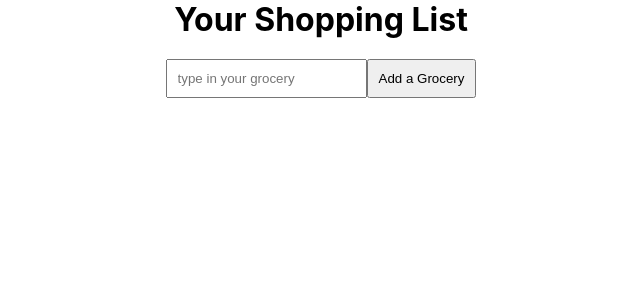
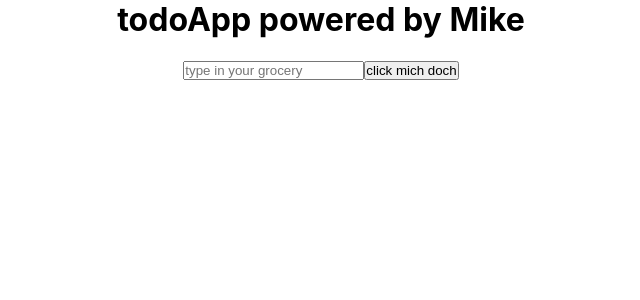
Before and after one commit to mikemangas/todoapp-react-exercise, a React (Create React App) app: page / in a window 1280 px wide. Shown: the top 300 px of the page, without its empty margins (319-959 px from the left). Built offline with nearby package versions, Linux system fonts and the light colour scheme.

Commit message:
created some components, to exercise on them

```diff
--- a/src/App.js
+++ b/src/App.js
@@ -1,12 +1,45 @@
 import "./App.css";
 import { useState } from "react";
-import Product from "./product";
 
 export default function App() {
   return (
     <div className="App">
       <Main />
     </div>
+  );
+}
+
+function Pagetitle({ h1text }) {
+  return <h1>todoApp powered by {h1text}</h1>;
+}
+
+//product component
+function Product({ product, onClickItem, onClickIsBought }) {
+  function handleButtonClick(event) {
+    event.stopPropagation();
+    onClickIsBought(product.name);
+  }
+
+  function handleClick() {
+    onClickItem(product.name);
+  }
+
+  let boughtText;
+  let shoppingListItemClass;
+
+  if (product.isBought) {
+    shoppingListItemClass = "listClass--itemRed";
+    boughtText = "Bought";
+  } else {
+    boughtText = "Buy";
+  }
+
+  return (
+    <li className={`listClass ${shoppingListItemClass}`}>
+      <p onClick={handleClick}>X</p>
+      {product.name}
+      <button onClick={handleButtonClick}>{boughtText}</button>
+    </li>
   );
 }
 
@@ -22,28 +55,6 @@ function Main({ name }) {
     });
     setState(newProducts);
     console.log(newProducts);
-  }
-
-  //event onsbumit and get the value of the form.
-  function handleAddGrocerySubmit(event) {
-    event.preventDefault();
-    //that event target works because, handlegrocerysubmit function is beeing called in the form.
-    const form = event.target;
-    const formInput = form.shoppingForm;
-    const inputValue = formInput.value;
-
-    //concatenate through spread.. the state (which is empty at first, and then then gets the previous status) and the inputvalue - as an array.
-    const newProductItems = [
-      ...state,
-      {
-        name: inputValue,
-        isBought: false,
-      },
-    ];
-
-    //set to new state the productitem.
-    setState(newProductItems);
-    form.reset();
   }
 
   function handleClickIsBought(productName) {
@@ -75,23 +86,62 @@ function Main({ name }) {
     });
     return listItems;
   }
-  let headerTitleH1 = "Your Shopping List";
+  function Inputform({ className }) {
     return (
-    <div>
-      <h1>{headerTitleH1}</h1>
-      <form onSubmit={handleAddGrocerySubmit} className="headerForm">
       <input
-          className="headerInput"
+        className={className}
         name="shoppingForm"
         id="shoppingForm"
         type="text"
         required
         placeholder="type in your grocery"
       ></input>
-        <button className="headerButton" type="submit">
-          Add a Grocery
+    );
+  }
+
+  function Button({ className, buttonText }) {
+    return (
+      <button className={className} type="submit">
+        {buttonText}
       </button>
+    );
+  }
+
+  //event onsbumit and get the value of the form.
+  function handleAddGrocerySubmit(event) {
+    event.preventDefault();
+    //that event target works because, handlegrocerysubmit function is beeing called in the form.
+    const form = event.target;
+    const formInput = form.shoppingForm;
+    const inputValue = formInput.value;
+
+    //concatenate through spread.. the state (which is empty at first, and then then gets the previous status) and the inputvalue - as an array.
+    const newProductItems = [
+      ...state,
+      {
+        name: inputValue,
+        isBought: false,
+      },
+    ];
+
+    //set to new state the productitem.
+    setState(newProductItems);
+    form.reset();
+  }
+
+  function Form() {
+    return (
+      <form onSubmit={handleAddGrocerySubmit} className="headerForm">
+        <Inputform className={"new-class-item"} />
+        <Button className={"power"} buttonText={"click mich doch"} />
       </form>
+    );
+  }
+
+  return (
+    <div>
+      <Pagetitle h1text={"Mike"} />
+      <Form />
       <ul>{renderProducts()}</ul>
     </div>
   );
--- a/src/product.js
+++ /dev/null
@@ -1,29 +0,0 @@
-//product component
-export default function Product({ product, onClickItem, onClickIsBought }) {
-  function handleButtonClick(event) {
-    event.stopPropagation();
-    onClickIsBought(product.name);
-  }
-
-  function handleClick() {
-    onClickItem(product.name);
-  }
-
-  let boughtText;
-  let shoppingListItemClass;
-
-  if (product.isBought) {
-    shoppingListItemClass = "listClass--itemRed";
-    boughtText = "Bought";
-  } else {
-    boughtText = "Buy";
-  }
-
-  return (
-    <li className={`listClass ${shoppingListItemClass}`}>
-      <p onClick={handleClick}>X</p>
-      {product.name}
-      <button onClick={handleButtonClick}>{boughtText}</button>
-    </li>
-  );
-}
```
Lines whose indentation alone changed are shown as unchanged.
